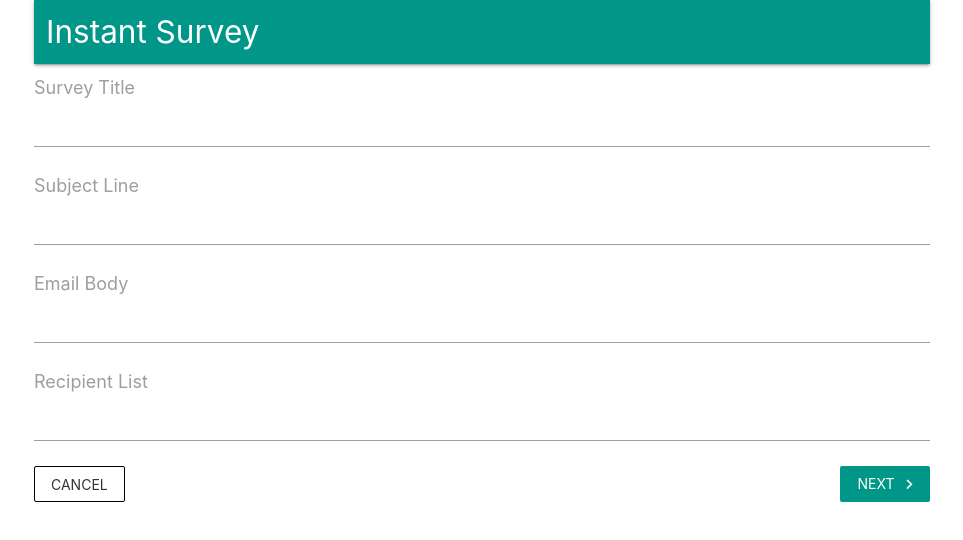
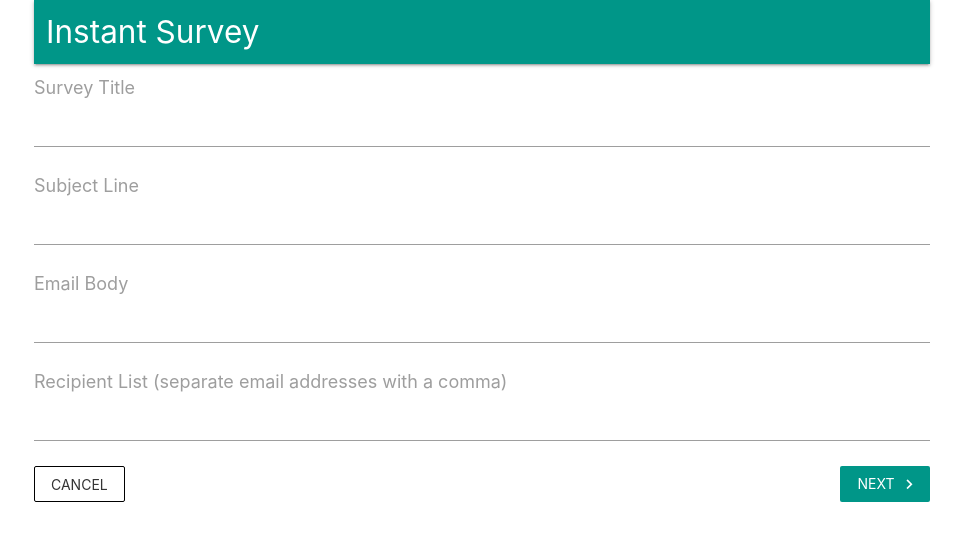
Before and after one commit to hyu6/email-survey, a React (Create React App) app in the folder client/: page /surveys/new in a window 1280 px wide. Shown: the top 540 px of the page, without its empty margins (158-1121 px from the left). Built offline with nearby package versions, Linux system fonts and the light colour scheme; no server answers.

Commit message:
update the text

```diff
--- a/client/src/components/surveys/SurveyList.js
+++ b/client/src/components/surveys/SurveyList.js
@@ -60,7 +60,6 @@ class SurveyList extends Component {
             </div>
             <a
               className="delete-button btn-flat btn-small grey lighten-4 red-text right"
-              // onClick={() => this.props.deleteSurveyById(survey._id)}
               onClick={() => this.delete(survey.title, survey._id)}
             >
               Delete
--- a/client/src/components/surveys/formFields.js
+++ b/client/src/components/surveys/formFields.js
@@ -2,5 +2,8 @@ export default [
   { label: 'Survey Title', name: 'title' },
   { label: 'Subject Line', name: 'subject' },
   { label: 'Email Body', name: 'body' },
-  { label: 'Recipient List', name: 'recipients' },
+  {
+    label: 'Recipient List (separate email addresses with a comma)',
+    name: 'recipients',
+  },
 ];
```
